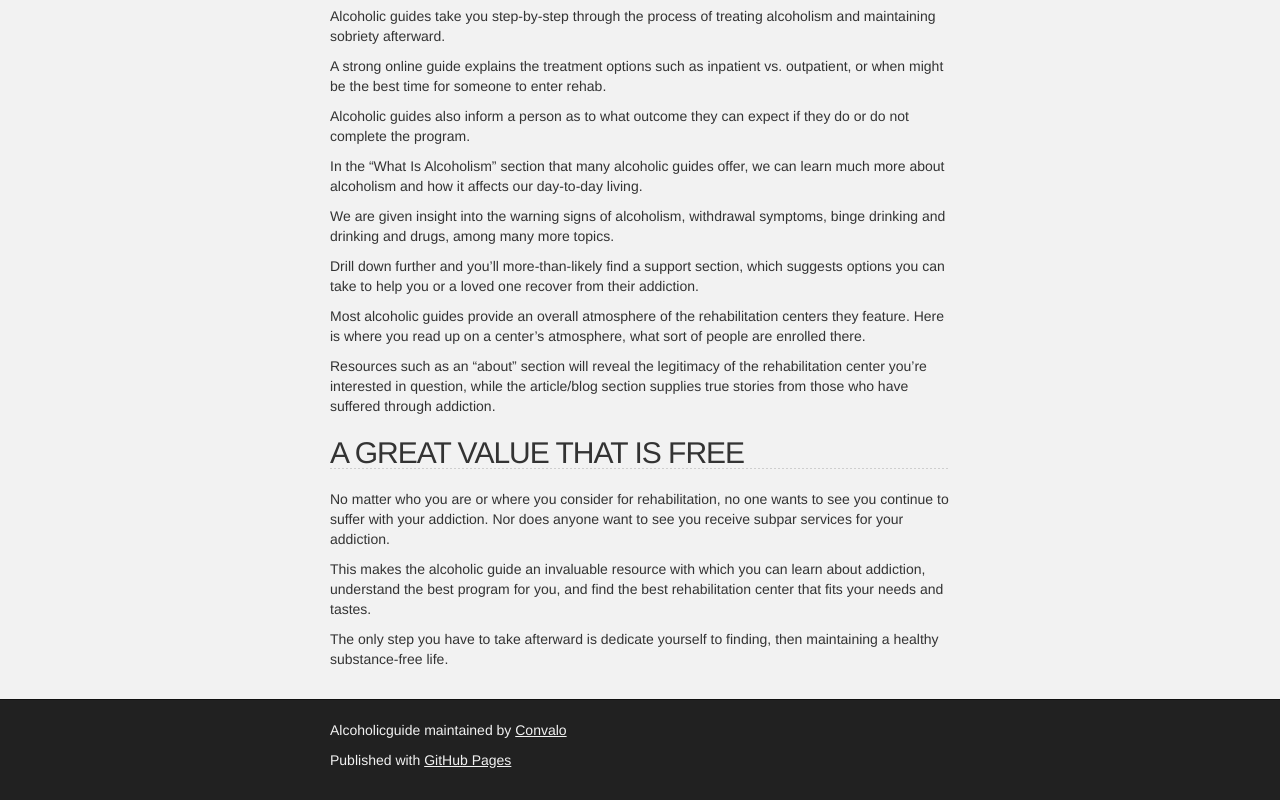
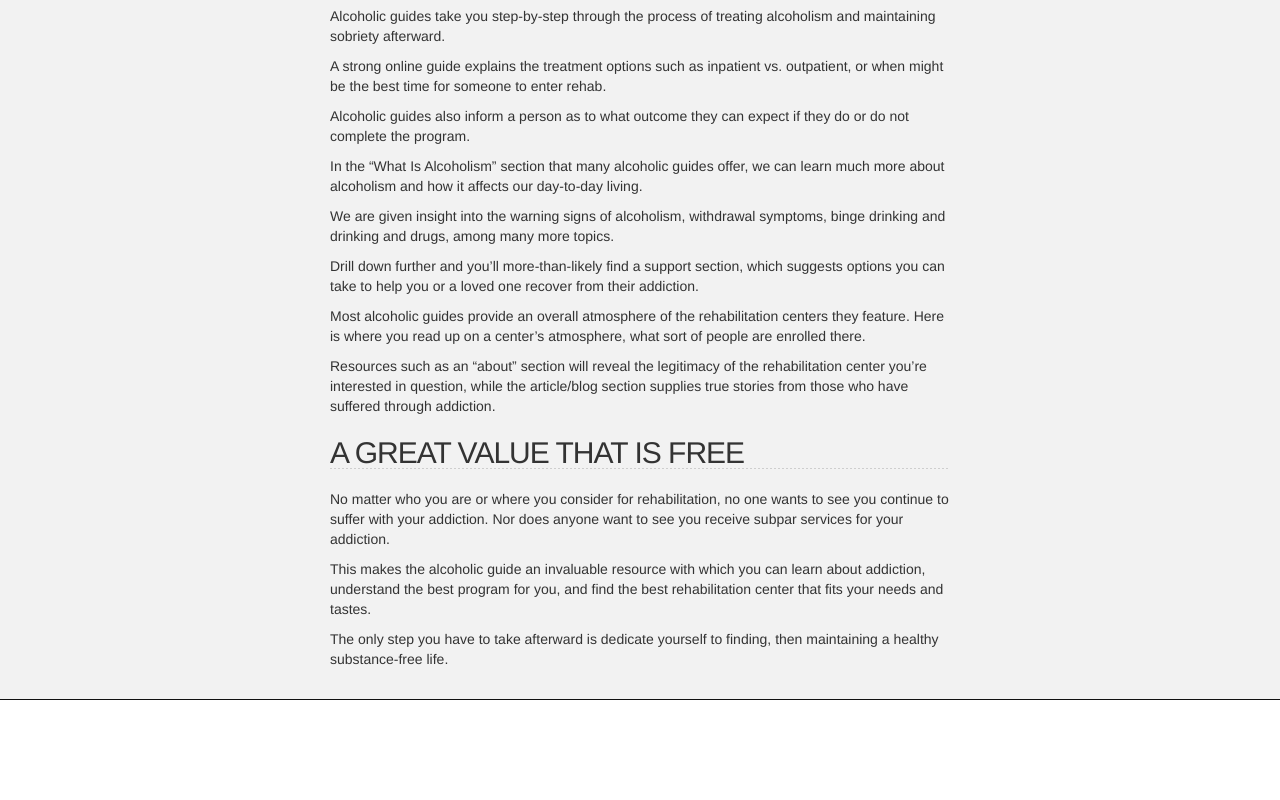
Before and after one commit to Convalo/alcoholicguide, a plain HTML site: page index.html in a window 1280 px wide. Shown: the part 1084-1884 px from the top of the page. After the commit the page ends 1784 px from the top, so only its background shows below. Drawn offline with nearby package versions, Linux system fonts and the light colour scheme.

Commit message:
Update index.html

```diff
--- a/index.html
+++ b/index.html
@@ -4,8 +4,12 @@
   <head>
     <meta charset='utf-8'>
     <meta http-equiv="X-UA-Compatible" content="chrome=1">
-    <meta name="description" content="Alcoholicguide : ">
-
+    <meta name="description" content="Alcoholic Guide">
+<meta property='og:title' content='Alcoholic Guide'>
+<meta property='og:description' content='Job loss, marriage loss, loss of health and social standing. Lots of loss can be attributed to alcohol.'>
+<meta property='og:url' content='http://www.alcoholicguide.com'>
+<meta property='og:image' content='http://www.alcoholicguide.com/alcoholic-guide.jpg'>
+<meta property='og:site_name' content='Alcoholic Guide'>
     <link rel="stylesheet" type="text/css" media="screen" href="stylesheets/stylesheet.css">
 
     <title>Alcoholic Guide</title>
@@ -78,12 +82,7 @@ or
     </div>
 
     <!-- FOOTER  -->
-    <div id="footer_wrap" class="outer">
-      <footer class="inner">
-        <p class="copyright">Alcoholicguide maintained by <a href="https://github.com/Convalo">Convalo</a></p>
-        <p>Published with <a href="https://pages.github.com">GitHub Pages</a></p>
-      </footer>
-    </div>
+
 
 
 
```
